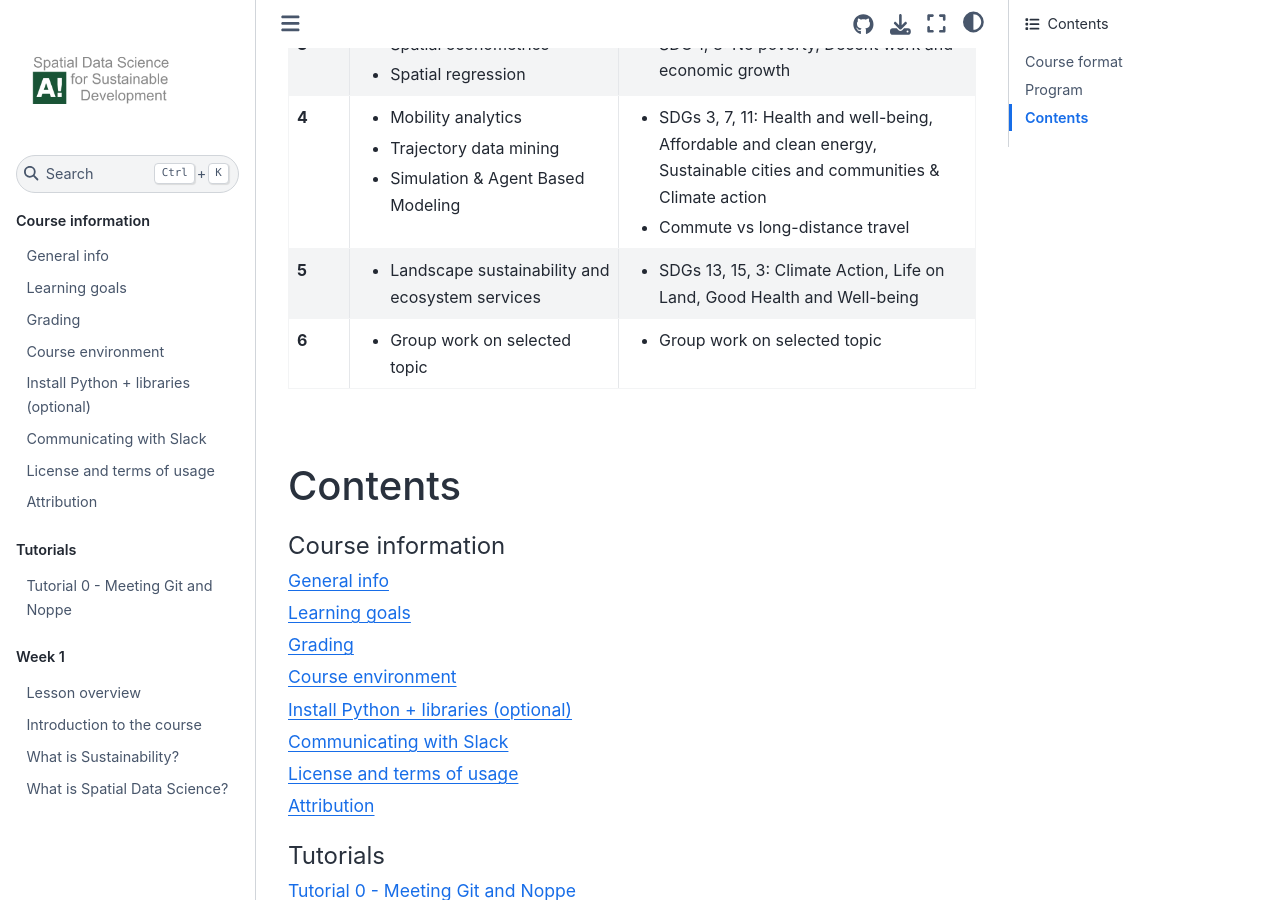
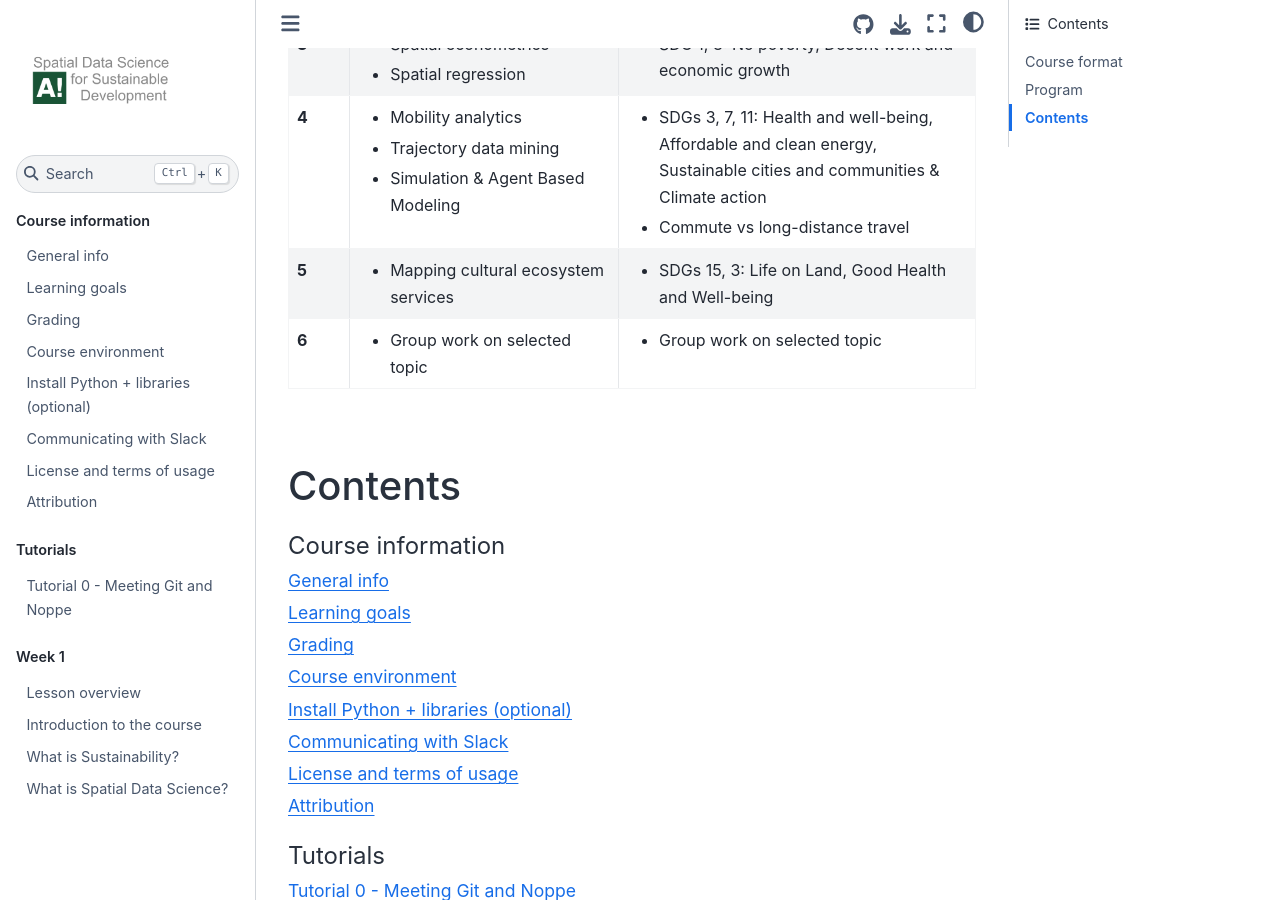
Before and after one commit to AaltoGIS/Sustainability-GIS, a Sphinx documentation site: the page built from source/index.rst, in a window 1280 px wide and 900 px high, scrolled down 3278 px. Built offline with Sphinx 7.4.7 and the Sphinx Book theme 1.1.4, drawn with Linux system fonts in a browser that asks for light colours; pages that are not in the unit, such as notebooks, are missing from menus.

Commit message:
Update topic

```diff
--- a/source/index.rst
+++ b/source/index.rst
@@ -117,8 +117,8 @@ Topics per week are listed below. Please note that this web page is updated each
       - - SDGs 3, 7, 11: Health and well-being, Affordable and clean energy, Sustainable cities and communities & Climate action
         - Commute vs long-distance travel
     * - 5
-      - - Landscape sustainability and ecosystem services
-      - - SDGs 13, 15, 3: Climate Action, Life on Land, Good Health and Well-being
+      - - Mapping cultural ecosystem services
+      - - SDGs 15, 3: Life on Land, Good Health and Well-being
     * - 6
       - - Group work on selected topic
       - - Group work on selected topic
```
